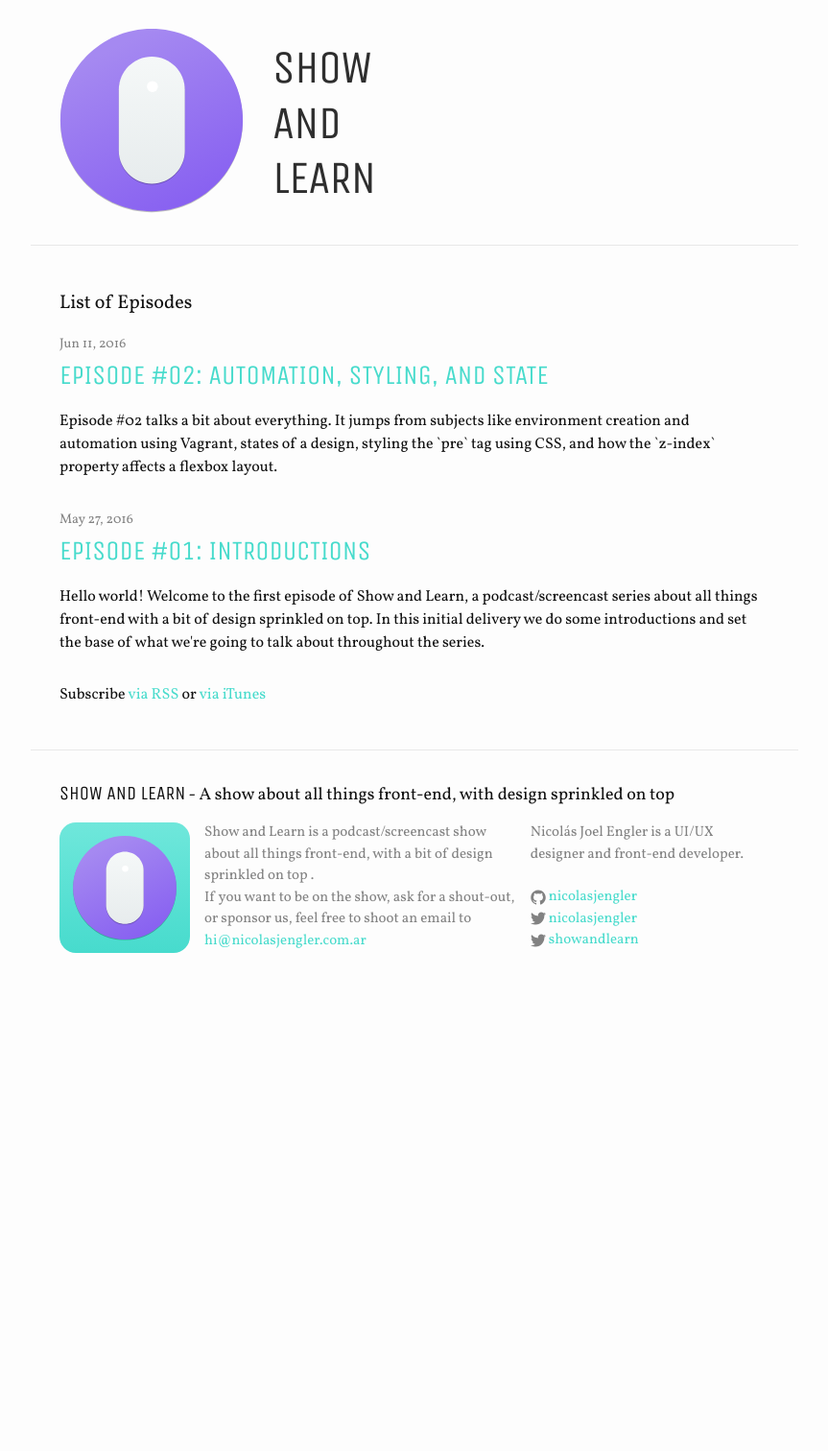
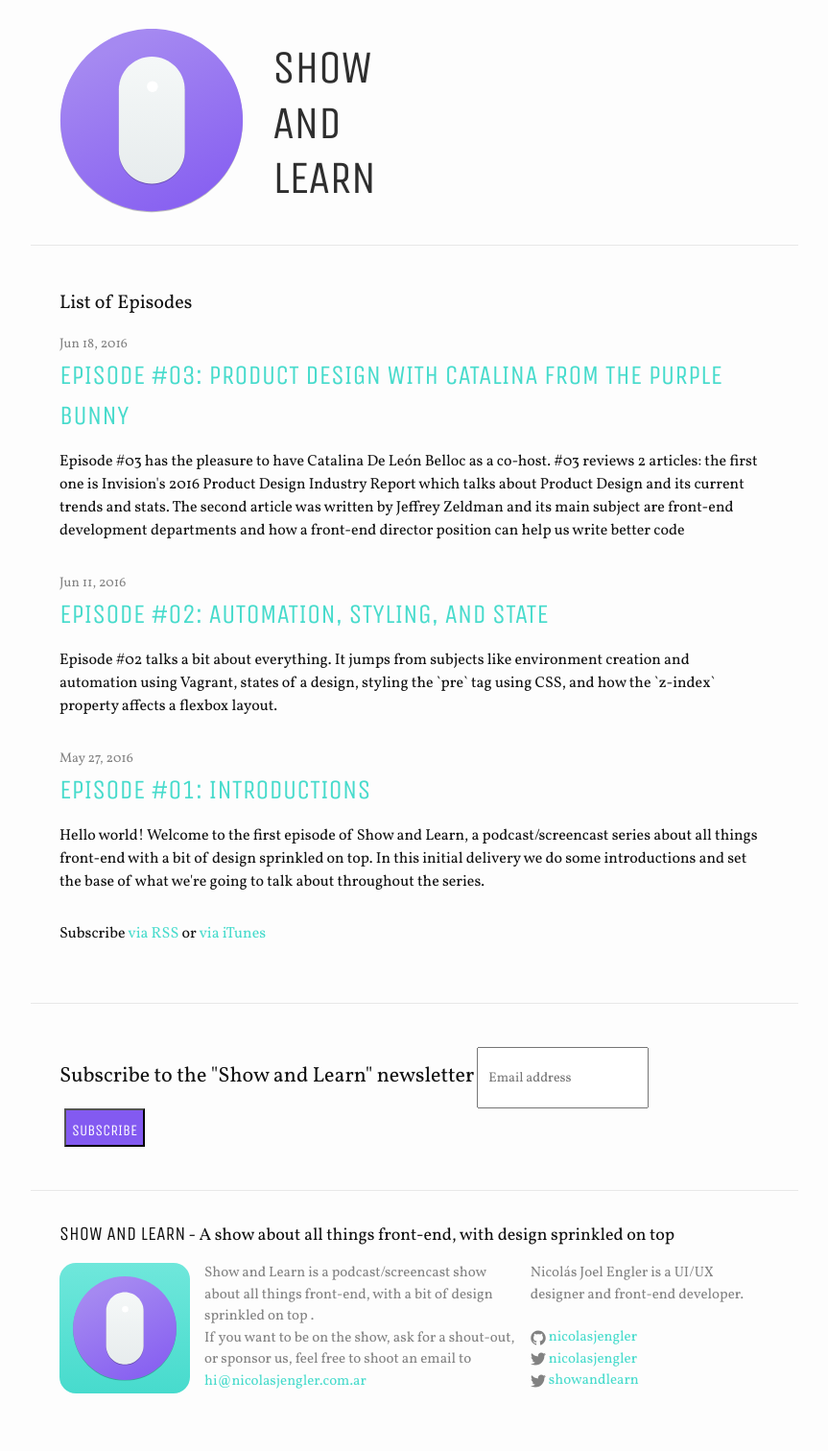
Before and after one commit to NicolasJEngler/show-and-learn, a Jekyll site: the page built from index.html, in a window 1280 px wide. Shown: the whole page at 96% size, without its empty margins (208-1071 px from the left). Built offline with Jekyll 4.4.1, drawn with Linux system fonts in a browser that asks for light colours; comment, search, counter and statistics services are not loaded; before the commit the page ends 1053 px from its top, so only the background shows below that.

Commit message:
Publish Episode #03

```diff
--- a/_layouts/default.html
+++ b/_layouts/default.html
@@ -11,6 +11,25 @@
       <div class="wrapper">
         {{ content }}
       </div>
+
+      <div class="mailchimp-form wrapper">
+        <!-- Begin MailChimp Signup Form -->
+        <link href="//cdn-images.mailchimp.com/embedcode/horizontal-slim-10_7.css" rel="stylesheet" type="text/css">
+        <div id="mc_embed_signup">
+          <form action="//showandlearn.us13.list-manage.com/subscribe/post?u=fa962bca7b00a249c90502d31&amp;id=4f3601f4f4" method="post" id="mc-embedded-subscribe-form" name="mc-embedded-subscribe-form" class="validate" target="_blank" novalidate>
+              <div id="mc_embed_signup_scroll">
+              	<label for="mce-EMAIL">Subscribe to the "Show and Learn" newsletter</label>
+              	<input type="email" value="" name="EMAIL" class="email" id="mce-EMAIL" placeholder="Email address" required>
+                <!-- real people should not fill this in and expect good things - do not remove this or risk form bot signups-->
+                <div style="position: absolute; left: -5000px;" aria-hidden="true"><input type="text" name="b_fa962bca7b00a249c90502d31_4f3601f4f4" tabindex="-1" value=""></div>
+                <div class="clear">
+                  <input type="submit" value="Subscribe" name="subscribe" id="mc-embedded-subscribe" class="button">
+                </div>
+              </div>
+          </form>
+        </div>
+        <!--End mc_embed_signup-->
+      </div>
     </div>
 
     {% include footer.html %}
--- /dev/null
+++ b/_posts/2016-06-18-chapter-03-product-design-with-catalina-from-the-purple-bunny.md
@@ -0,0 +1,40 @@
+---
+layout: post
+title: "Episode #03: Product Design with Catalina from The Purple Bunny"
+date: 2016-06-18 16:02:00 -0300
+categories: podcast
+excerpt: "Episode #03 has the pleasure to have Catalina De León Belloc as a co-host. #03 reviews 2 articles: the first one is Invision's 2016 Product Design Industry Report which talks about Product Design and its current trends and stats. The second article was written by Jeffrey Zeldman and its main subject are front-end development departments and how a front-end director position can help us write better code"
+audio_url: /audio/Episode-03.mp3
+audio_duration: "00:30:03"
+music_credits: http://www.bensound.com
+---
+Welcome everyone, and thanks for tuning in the third episode of _Show and Learn_. This time we have the pleasure to have Catalina De León Belloc from [The Purple Bunny][tpb], and [Indicius][indi], as a co-host.
+
+Episode \#03 reviews 2 articles: the first one is Invision's *2016 Product Design Industry Report* which talks about Product Design and its current trends and stats. The second article is titled *"Position Wanted: Front-end Director"* and was written by Jeffrey Zeldman centering the main subject on front-end development departments and how a front-end director position can help us write better code.
+
+&nbsp;
+
+{% include player.html mp3=page.audio_url %}
+
+&nbsp;
+
+### Links list
+* Position Wanted: Front-end Director - [http://www.zeldman.com/2016/05/24/position-wanted-front-end-director/][fe-director]
+* Product Design Industry Report 2016 - [https://www.invisionapp.com/product-design-industry-report-2016][product-design-2016]
+
+&nbsp;
+
+Download this podcast:
+
+* [MP3 file][mp3]
+
+Music:
+
+* [Bensound][music-credits]
+
+[tpb]: http://thepurplebunny.com/
+[indi]: http://indicius.com/
+[fe-director]: http://www.zeldman.com/2016/05/24/position-wanted-front-end-director/
+[product-design-2016]: https://www.invisionapp.com/product-design-industry-report-2016/
+[music-credits]: {{ page.music_credits }}
+[mp3]: {{ page.audio_url }}
--- a/_sass/_layout.scss
+++ b/_sass/_layout.scss
@@ -232,3 +232,56 @@
     }
   }
 }
+
+// Mailchimp's embed
+#mc_embed_signup {
+  background: transparent;
+  clear: left;
+  width: 100%;
+
+  label {
+    font-family: $base-font-family !important;
+    font-weight: normal !important;
+    font-size: 22px !important;
+  }
+
+  input.email {
+    padding: 10px !important;
+    height: 40px !important;
+    font-family: $base-font-family !important;
+    line-height: 1;
+    font-weight: normal;
+    font-size: 14px !important;
+    outline: 0;
+    transition: all .15s ease-in-out;
+
+    &:focus {
+      box-shadow: 0 0 5px rgba($brand-color,.5);
+      border-color: $brand-color;
+    }
+  }
+
+  .button {
+    line-height: 40px !important;
+    height: 40px !important;
+    margin-left: 5px !important;
+    font-family: $support-font-family !important;
+    text-transform: uppercase !important;
+    font-size: 16px !important;
+    background: $support-brand-color !important;
+    color: white !important;
+    transition: all .15s ease-in-out;
+
+    &:hover,
+    &:focus {
+      background: rgba($support-brand-color,.8) !important;
+    }
+  }
+}
+
+.mailchimp-form {
+  border-top: 1px solid $grey-color-light;
+  padding-top: 45px;
+  padding-bottom: 15px;
+  margin-top: 45px;
+}
```
Also changed, not shown: 2 other files.
